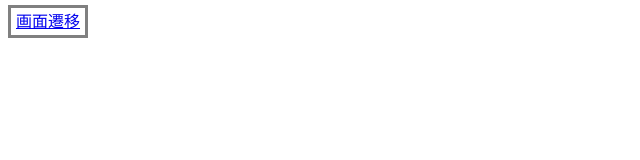
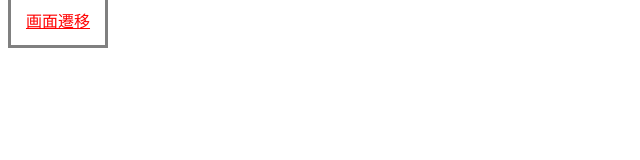
Before and after one commit to YUMIHUMAN/confict-test, a plain HTML site: page index.html in a window 1280 px wide. Shown: the whole page, without its empty margins (0-640 px from the left). Drawn offline with Linux system fonts and the light colour scheme.

Commit message:
index.htmlのパディングの変更とカラーの追加　form.htmlのタイトルの変更とh1タグの追加

```diff
--- a/index.html
+++ b/index.html
@@ -5,7 +5,8 @@
     <meta name="viewport" content="width=device-width, initial-scale=1.0">
 <style>
 a {   border: solid gray 3px;
-      padding: 5px;
+      padding: 15px;
+      color: red;
 }
 </style>
     <title>Document</title>
```
Also changed, not shown: form.html (+2 -2 lines).
